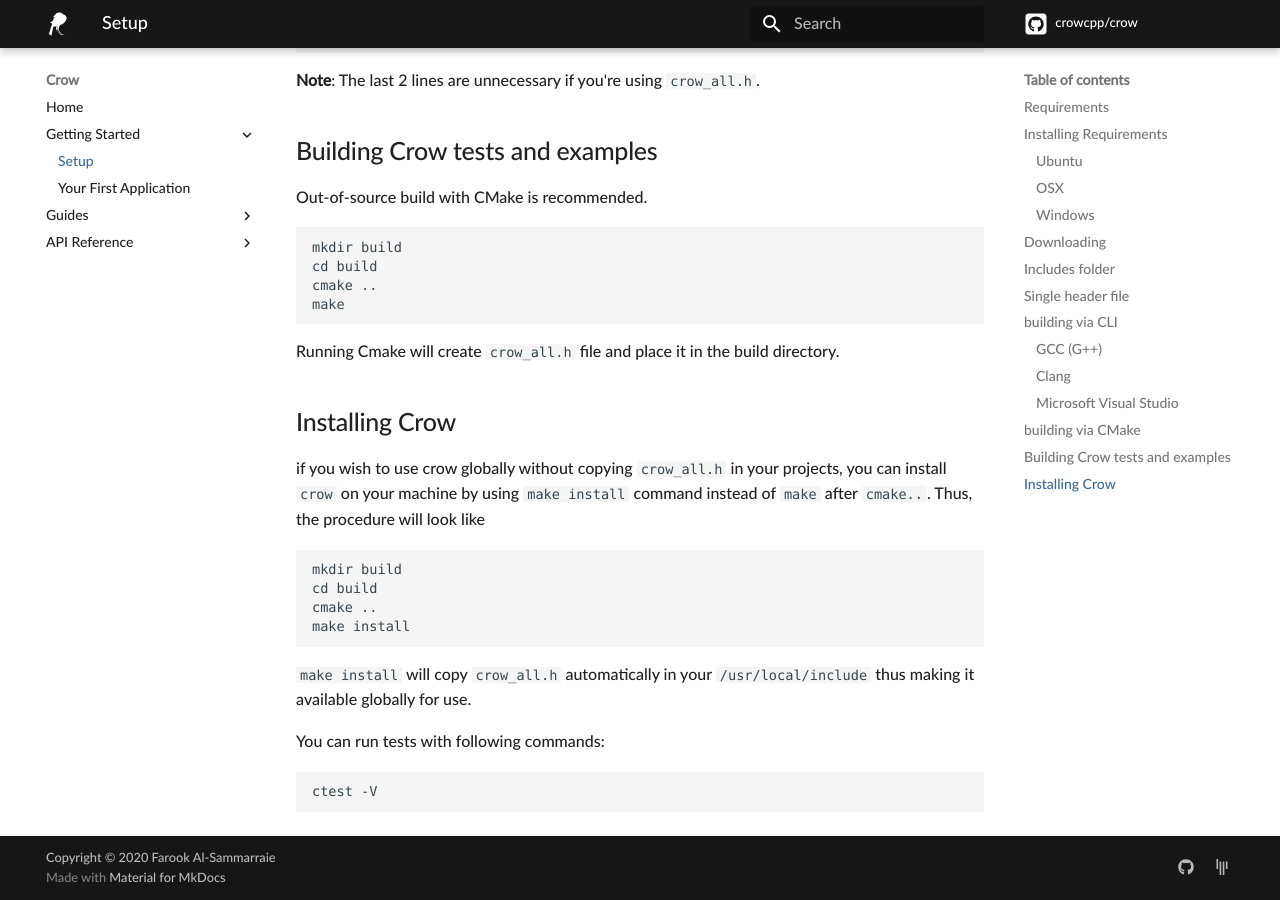
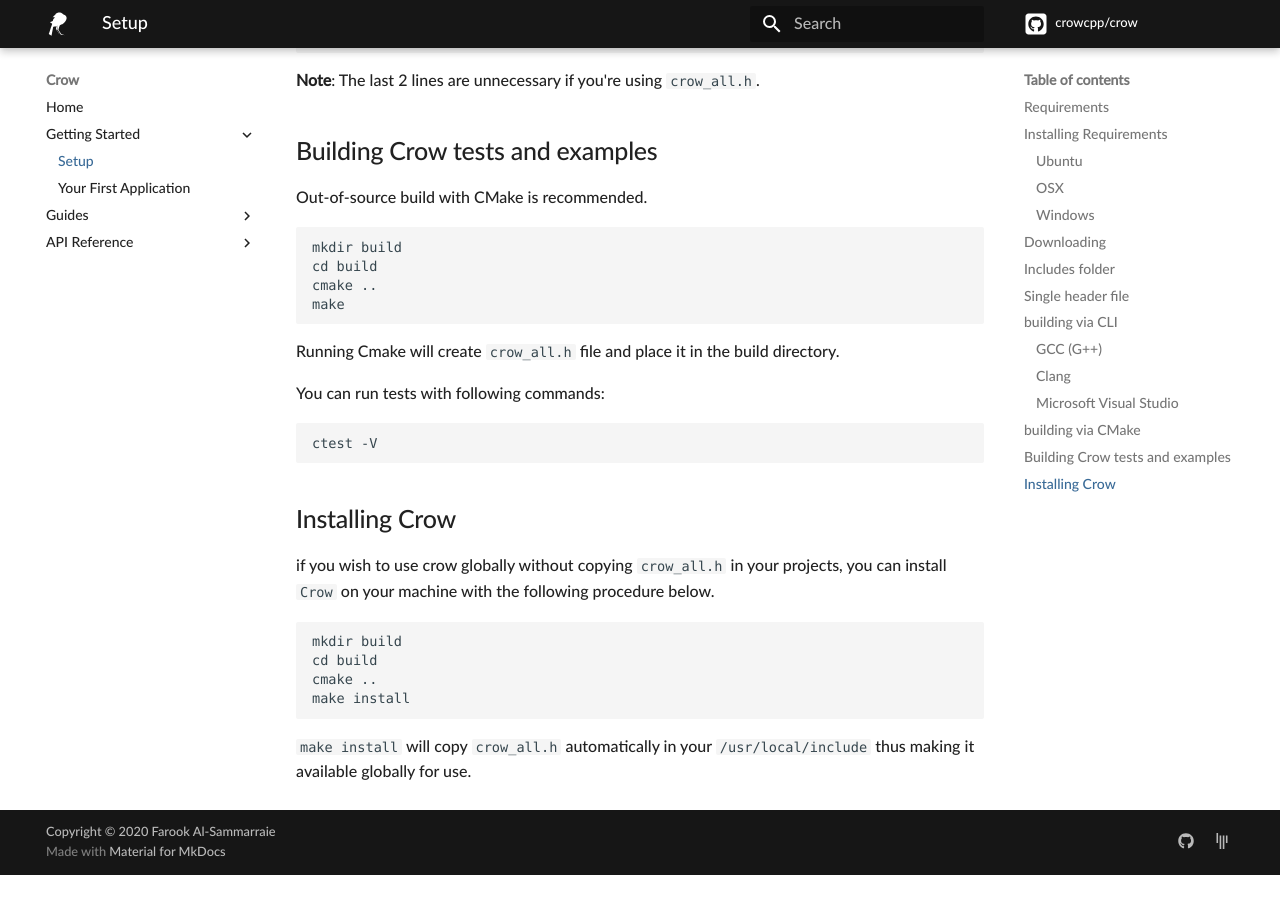
Before and after one commit to ipkn/crow, an MkDocs documentation site: the page built from docs/getting_started/setup.md, in a window 1280 px wide and 900 px high, scrolled down 2794 px. Built offline with MkDocs 1.6.1 and Material for MkDocs 9.7.7, drawn with Linux system fonts in a browser that asks for light colours; comment, search, counter and statistics services are not loaded; after the commit the page ends 3669 px from its top, so only the background shows below that.

Commit message:
fix: docs

````diff
--- a/docs/getting_started/setup.md
+++ b/docs/getting_started/setup.md
@@ -96,11 +96,16 @@
 cmake ..
 make
 ```
-Running Cmake will create `crow_all.h` file and place it in the build directory.
+Running Cmake will create `crow_all.h` file and place it in the build directory.<br>
+
+You can run tests with following commands:
+```
+ctest -V
+```
 
 ##Installing Crow
 
-if you wish to use crow globally without copying `crow_all.h` in your projects, you can install `crow` on your machine by using `make install` command instead of `make` after `cmake..`. Thus, the procedure will look like
+if you wish to use crow globally without copying `crow_all.h` in your projects, you can install `Crow` on your machine with the following procedure below.
 
 ```
 mkdir build
@@ -109,8 +114,3 @@
 make install
 ```
 `make install` will copy `crow_all.h` automatically in your `/usr/local/include` thus making it available globally for use.<br>
-
-You can run tests with following commands:
-```
-ctest -V
-```
````
